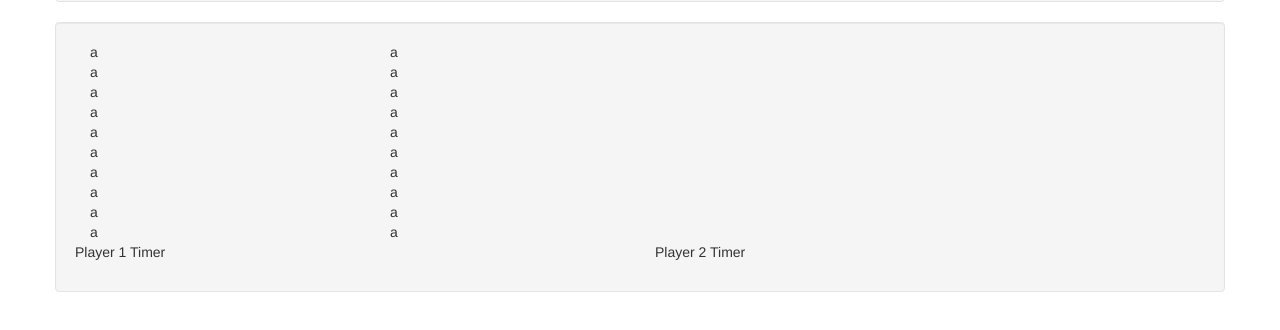
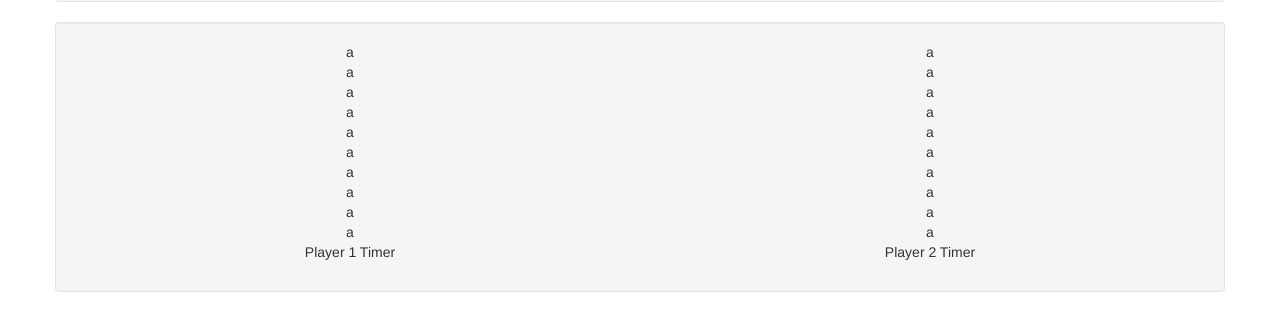
Before and after one commit to wdi-hk-9/Bishi-Bashi-Special, a plain HTML site: page index.html in a window 1280 px wide. Shown: the part 108-438 px from the top of the page. Drawn offline with nearby package versions, Linux system fonts and the light colour scheme.

Commit message:
Added description

```diff
--- a/css/custom.css
+++ b/css/custom.css
@@ -2,15 +2,15 @@
  * ColorsPicked with love from:
  * http://www.colourlovers.com/web/trends/websites/7858/Pandora
  */
-
+/*
 #left-column{
   display: inline-block;
   float: left;
-  max-width: 300px;
+;
 }
 
 #right-column{
   display: inline-block;
   float: right;
   max-width: 300px;
-}
+}*/
--- a/index.html
+++ b/index.html
@@ -23,7 +23,7 @@
   </section>
 
 <section class="container well">
-  <div class="row">
+  <div class="row text-center">
   <!-- LEFT COLUMN -->
     <div class="col-xs-6" id="left-column">
       <div class="col-xs-12">a</div>
```
Also changed, not shown: 1 other file.
